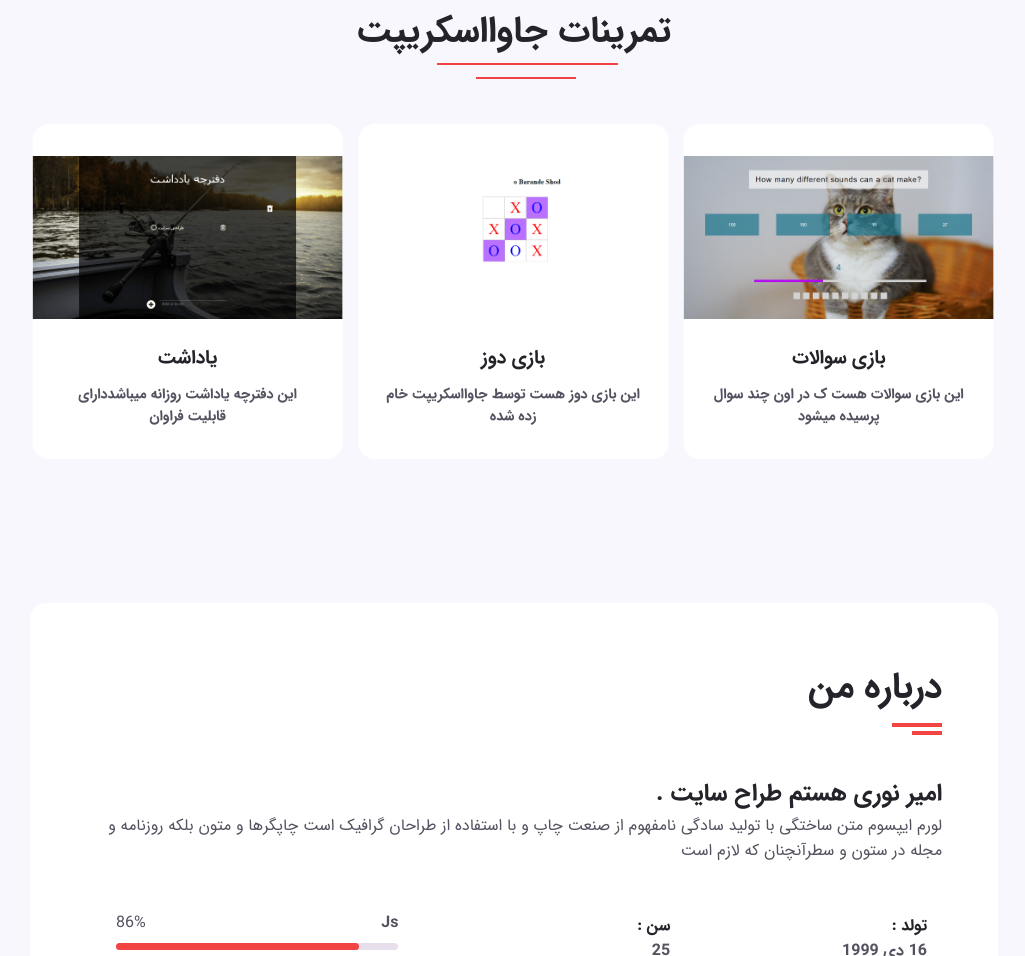
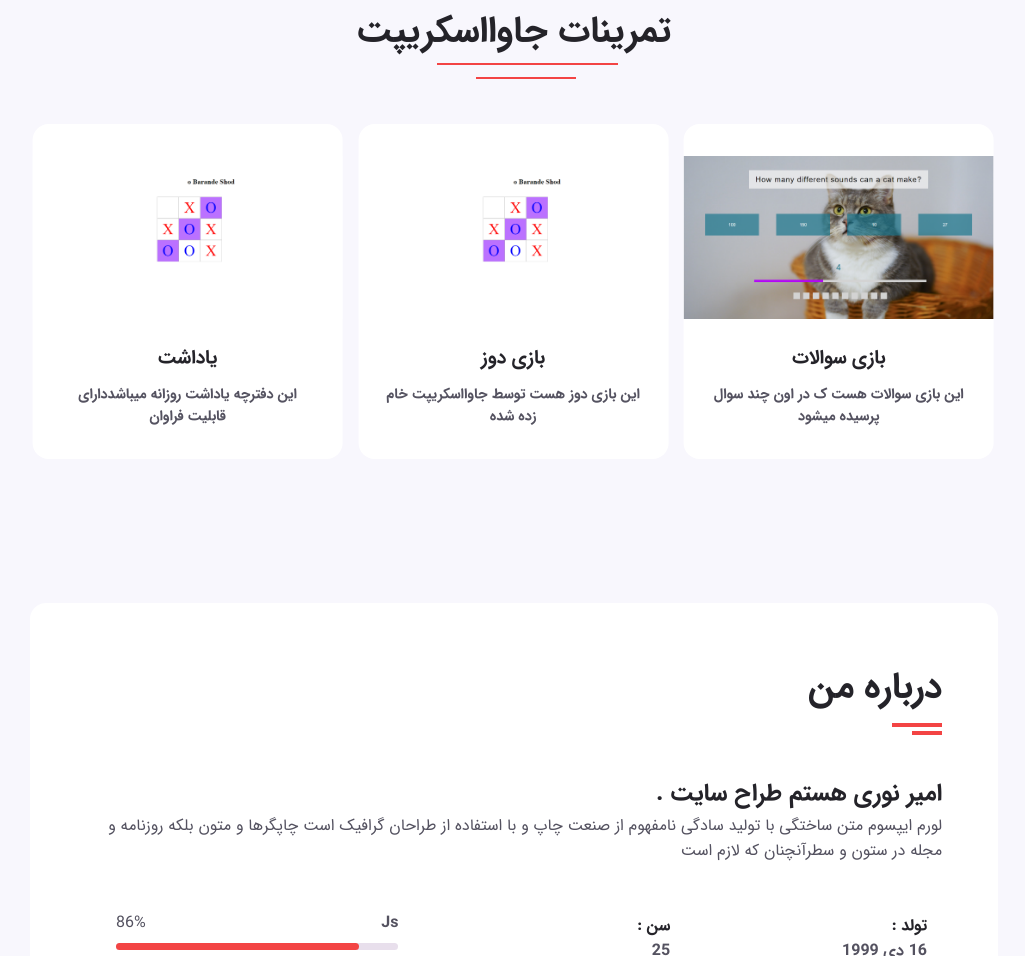
Before and after one commit to RuI3y-Front/resumesite, a plain HTML site: page index.html in a window 1280 px wide. Shown: the part 1170-2126 px from the top of the page, without its empty margins (126-1151 px from the left). Drawn offline with nearby package versions, Linux system fonts and the light colour scheme.

Commit message:
change todo

```diff
--- a/index.html
+++ b/index.html
@@ -192,7 +192,7 @@
             </div>
          <!-- Tutorial__2 -->
             <div class=" tutorial__course swiper-slide">
-                <img src="imgs/todofake.png" alt="" class="tutorial__img lazy-img" data-src="imgs/todo.png">
+                <img src="imgs/todofake.png" alt="" class="tutorial__img lazy-img" data-src="imgs/dozgame.png">
                 <h3 class="tutorial__tag">یاداشت</h3>
                 <p  class="tutorial__info">  این دفترچه یاداشت روزانه میباشددارای قابلیت فراوان </p>
                 <a class="button tutorial__button" href="details.html">
```
